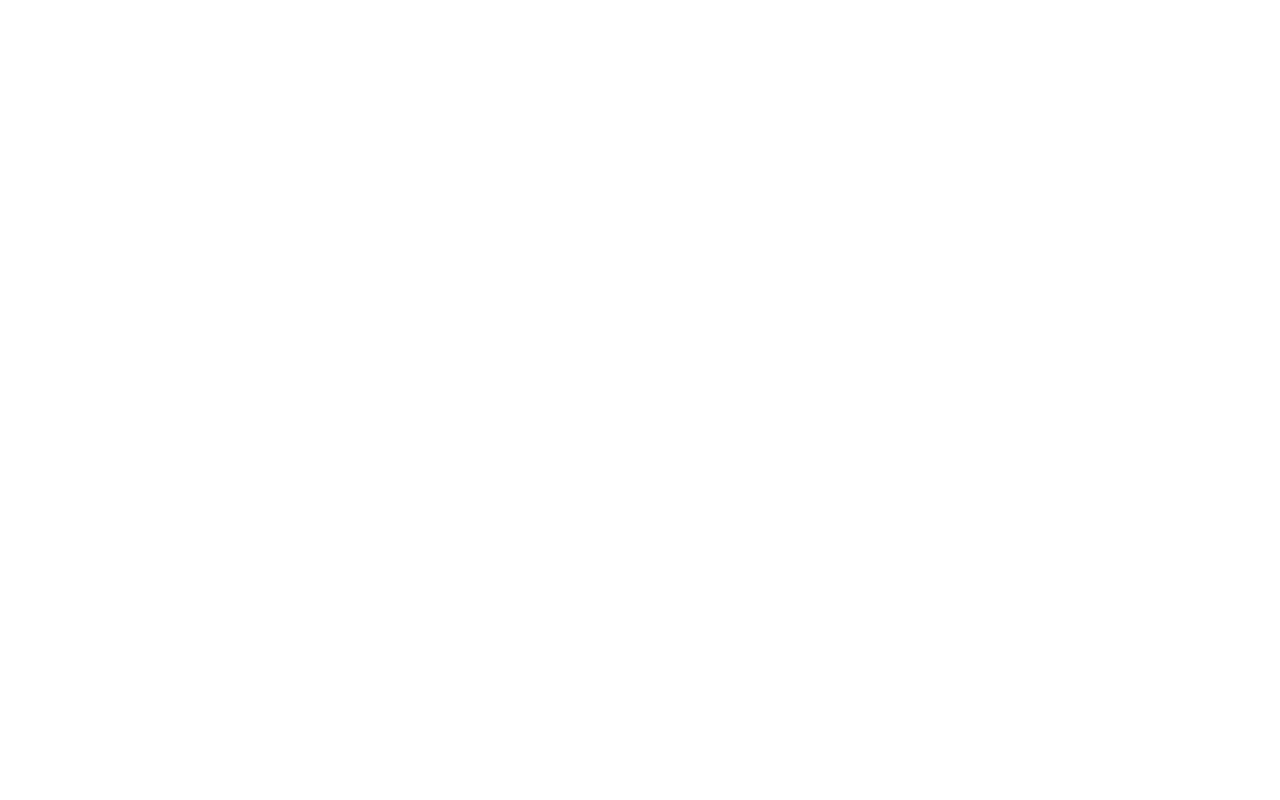
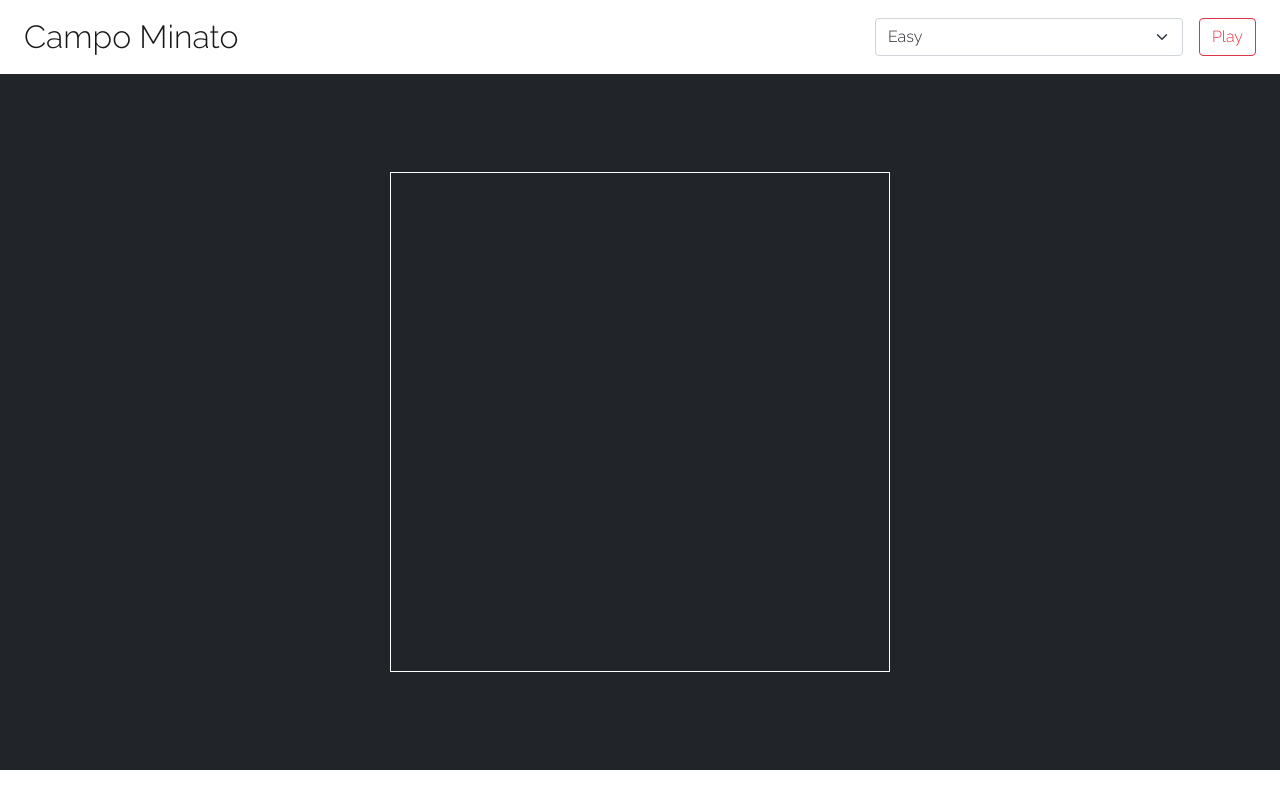
Before and after one commit to cif95/js-campominato-grid, a plain HTML site: page index.html in a window 1280 px wide. Drawn offline with nearby package versions, Linux system fonts and the light colour scheme.

Commit message:
created html markup and js event listener on btn

```diff
--- a/css/style.css
+++ b/css/style.css
@@ -0,0 +1,13 @@
+body{
+	font-family: 'Raleway';
+}
+
+section#game .row{
+	height:75vh;
+}
+
+section#game div#grid{
+	height:500px;
+	width:500px;
+	border:1px solid white;
+}
--- a/index.html
+++ b/index.html
@@ -15,14 +15,31 @@
 	<title>Js Campo Minato Grid</title>
 </head>
 <body>
+	<header>
+		<nav class="navbar navbar-light">
+			<div class="container-fluid px-4">
+				<a class="navbar-brand fs-2" href="#">Campo Minato</a>
+				<select id="game-level" class="form-select ms-auto w-25" aria-label="Default select example">
+					<option value="easy">Easy</option>
+					<option value="intermediate">Intermediate</option>
+					<option value="difficult">Difficult</option>
+				</select>
+				<button id="play-btn" class="btn btn-outline-danger ms-3" type="submit">Play</button>
+			</div>
+		</nav>
+	</header>
 	<main>
-		<div class="container-fluid">
-			<div class="row justify-content-center">
-				<div class="col">
+		<section id="game" class="bg-dark p-5">
+			<div class="container-fluid">
+				<div class="row justify-content-center align-items-center">
+					<div class="col-6">
+						<div id="grid" class="mx-auto"></div>
+					</div>
 				</div>
 			</div>
-		</div>
+		</section>
 	</main>
+	<footer></footer>
 	<script type="text/javascript" src="js/script.js"></script>
 </body>
 </html>
--- a/js/script.js
+++ b/js/script.js
@@ -4,3 +4,17 @@
 // con difficoltà 2 => tra 1 e 81
 // con difficoltà 3 => tra 1 e 49
 // Quando l'utente clicca su ogni cella, la cella cliccata si colora di azzurro.
+
+
+const selectLevelElement = document.getElementById('game-level');
+const playBtn = document.querySelector('#play-btn');
+
+playBtn.addEventListener('click', function() {
+	if ( selectLevelElement.value == 'easy'){
+		console.log('easy');
+	} else if ( selectLevelElement.value == 'intermediate' ){
+		console.log('intermediate');
+	} else if ( selectLevelElement.value == 'difficult') {
+		console.log('difficult');
+	}
+})
```
